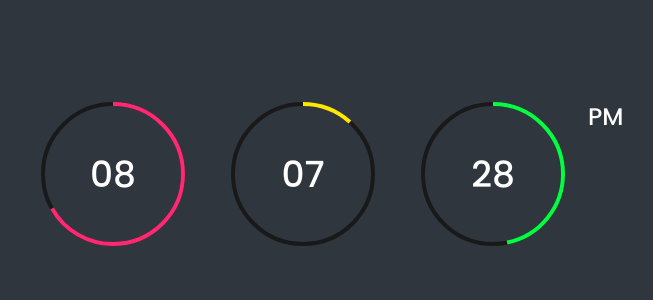
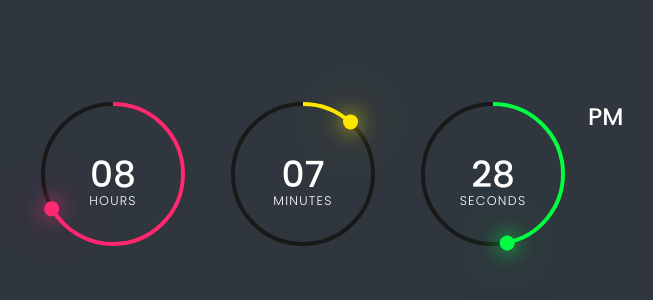
Before and after one commit to AishwaryaAtWork/Digi-Analog-Clock, a plain HTML site: page index.html in a window 1280 px wide. Shown: the part 226-526 px from the top of the page, without its empty margins (317-970 px from the left). Drawn offline with Linux system fonts and the light colour scheme.

Commit message:
Added color feature

```diff
--- a/app.js
+++ b/app.js
@@ -8,6 +8,10 @@ setInterval(()=>{
     let hh = document.getElementById('hh');
     let mm = document.getElementById('mm');
     let ss = document.getElementById('ss');
+
+    let hr_dot = document.querySelector('.hr_dot');
+    let min_dot = document.querySelector('.min_dot');
+    let sec_dot = document.querySelector('.sec_dot');
 
     let h = new Date().getHours();
     let m = new Date().getMinutes();
@@ -24,12 +28,16 @@ setInterval(()=>{
     m = (m < 10) ? '0'+m : m;
     s = (s < 10) ? '0'+s : s;
 
-    hours.innerHTML = h;
-    minutes.innerHTML = m;
-    seconds.innerHTML = s;
+    hours.innerHTML = h + '<br> <span>Hours</span>';
+    minutes.innerHTML = m + '<br> <span>Minutes</span>';
+    seconds.innerHTML = s + '<br> <span>Seconds</span>';
     ampm.innerHTML = am;
 
     hh.style.strokeDashoffset = 440 - (440 * h) / 12;    // 12 hours clock
     mm.style.strokeDashoffset = 440 - (440 * m) / 60;    // 60 minutes
     ss.style.strokeDashoffset = 440 - (440 * s) / 60;    // 60 seconds
+
+    hr_dot.style.transform = `rotate(${h * 30}deg)`;   // 360/12 = 30
+    min_dot.style.transform = `rotate(${m * 6}deg)`;   // 360/60 = 6
+    sec_dot.style.transform = `rotate(${s * 6}deg)`;   // 360/60 = 6
 });
--- a/index.html
+++ b/index.html
@@ -12,6 +12,7 @@
 <body>
     <div id="time">
         <div class="circle" style="--clr:#ff2972;">
+            <div class="dots hr_dot"></div>
             <svg>
                 <circle cx="70" cy="70" r="70"></circle>
                 <circle cx="70" cy="70" r="70" id="hh"></circle>
@@ -19,6 +20,7 @@
             <div id="hours">00</div>
         </div>
         <div class="circle" style="--clr:#fee800;">
+            <div class="dots min_dot"></div>
             <svg>
                 <circle cx="70" cy="70" r="70"></circle>
                 <circle cx="70" cy="70" r="70" id="mm"></circle>
@@ -26,6 +28,7 @@
             <div id="minutes">00</div>
         </div>
         <div class="circle" style="--clr:#04fc43;">
+            <div class="dots sec_dot"></div>
             <svg>
                 <circle cx="70" cy="70" r="70"></circle>
                 <circle cx="70" cy="70" r="70" id="ss"></circle>
--- a/style.css
+++ b/style.css
@@ -51,8 +51,34 @@ body{
     font-weight: 500;
     font-size: 1.5em;
 }
+#time div span{
+    position: absolute;
+    transform: translateX(-50%) translateY(-10px);
+    font-size: 0.35em;
+    font-weight: 300;
+    letter-spacing: 0.1em;
+    text-transform: uppercase;
+}
 #time .ap{
     position: relative;
     font-size: 1em;
     transform: translateX(-20px);
 }
+.dots{
+    position: absolute;
+    width: 100%;
+    height: 100%;
+    z-index: 10;
+    display: flex;
+    justify-content: center;
+}
+.dots::before{
+    content: '';
+    position: absolute;
+    top: -3px;
+    width: 15px;
+    height: 15px;
+    background: var(--clr);
+    border-radius: 50%;
+    box-shadow: 0 0 20px var(--clr), 0 0 60px var(--clr);
+}
```
